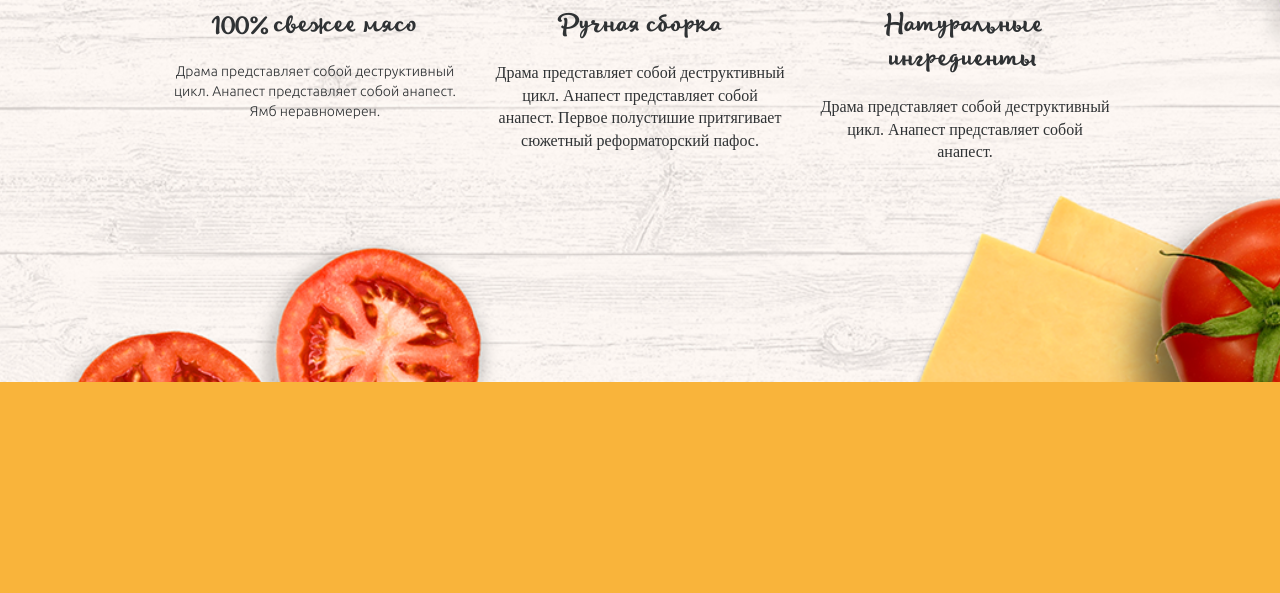
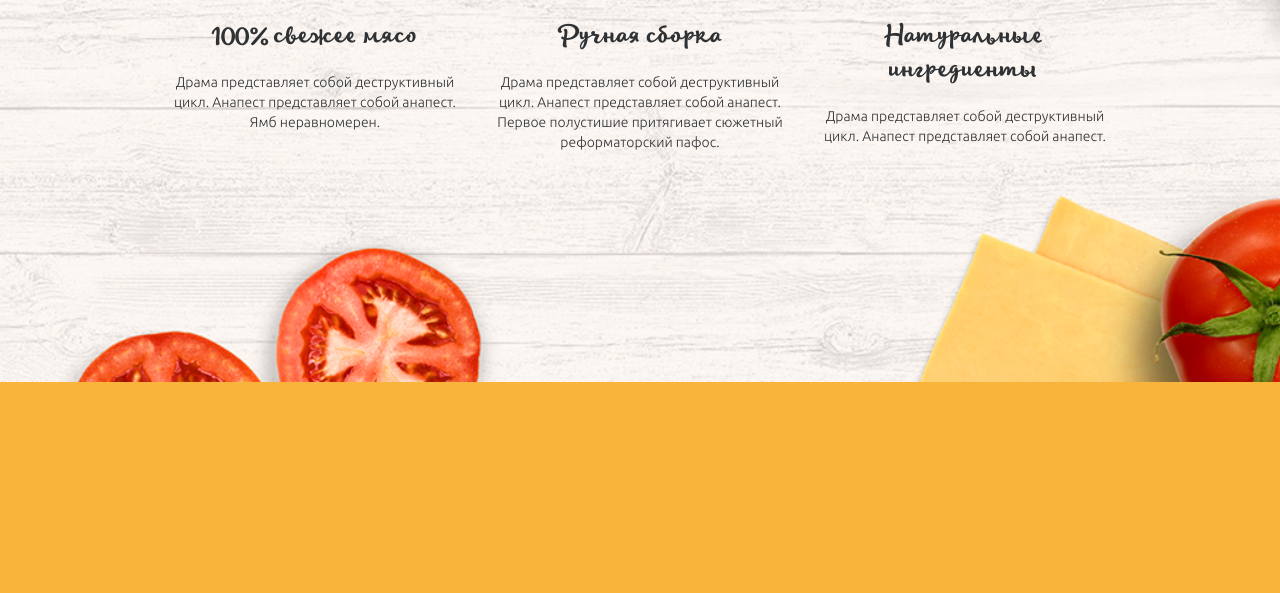
Before and after one commit to yereskod/project_burger, a plain HTML site: page index.html in a window 1280 px wide. Shown: the part 1218-1811 px from the top of the page. Drawn offline with Linux system fonts and the light colour scheme.

Commit message:
second commit

```diff
--- a/index.html
+++ b/index.html
@@ -95,7 +95,7 @@
                             </div>
                             <div class="best__desc">
                                 <div class="best__title">Ручная сборка</div>
-                                <div class="best__desc-text">
+                                <div class="best__text">
                                     <p>
                                         Драма представляет собой деструктивный
                                         цикл. Анапест представляет собой анапест.
@@ -113,7 +113,7 @@
                             </div>
                             <div class="best__desc">
                                 <div class="best__title">Натуральные ингредиенты</div>
-                                <div class="best__desc-text">
+                                <div class="best__text">
                                     <p>
                                         Драма представляет собой деструктивный
                                         цикл. Анапест представляет собой анапест.
```
